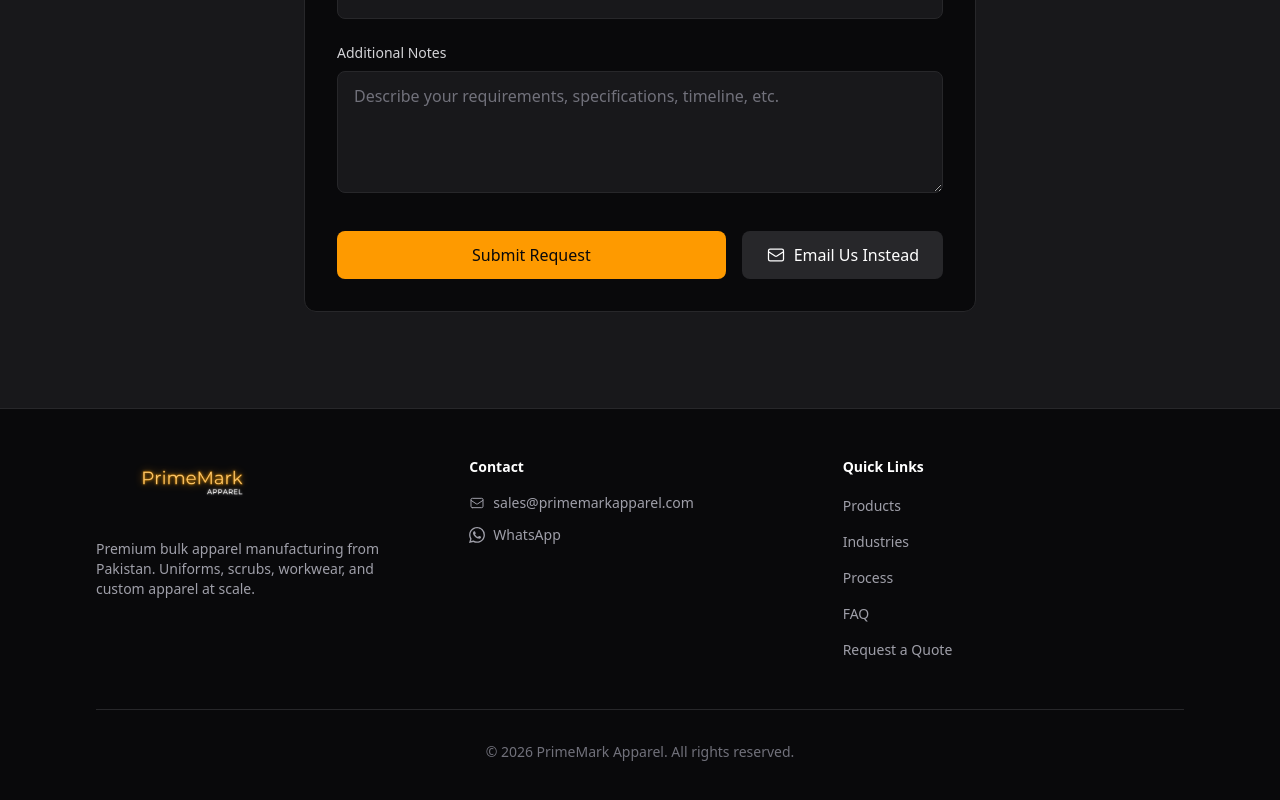
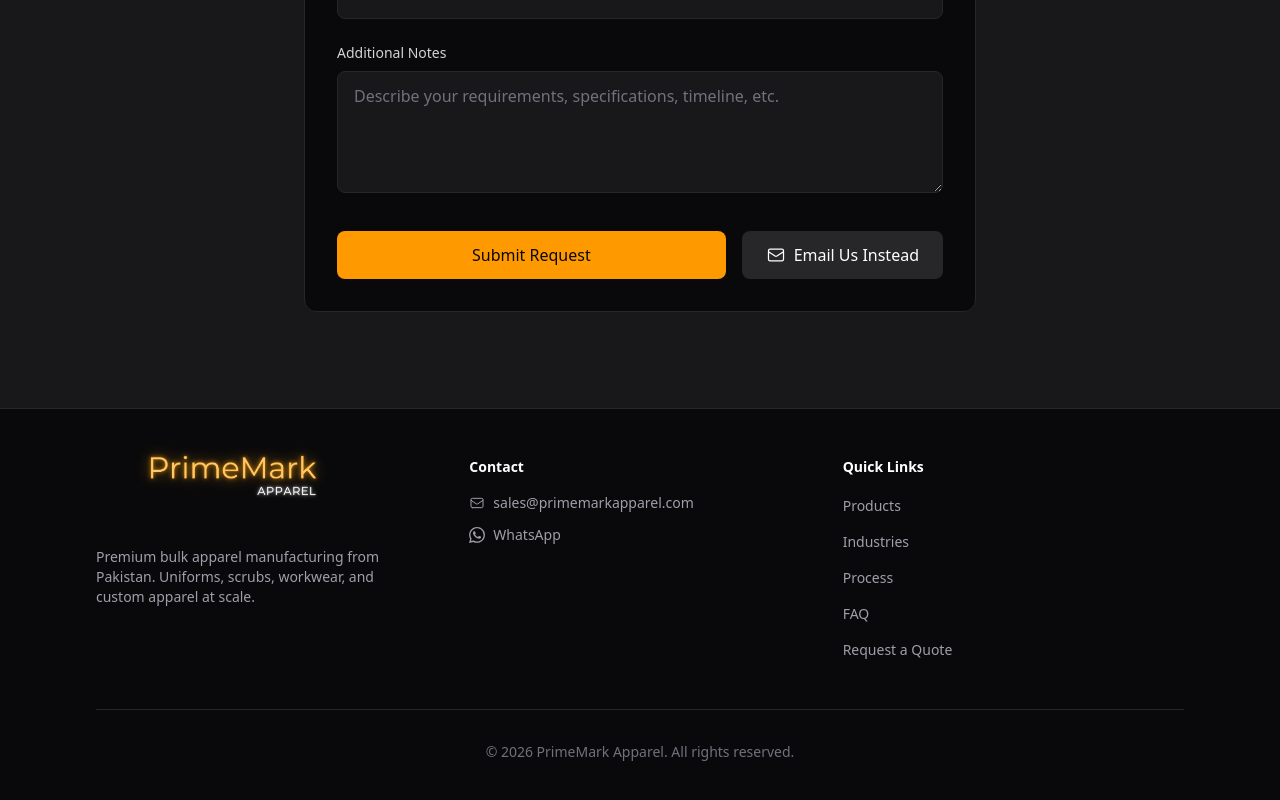
Before and after one commit to sajawalalisohail/primemarkapparel, a Next.js app: page / in a window 1280 px wide. Shown: the part 6584-7384 px from the top of the page. Built offline with nearby package versions, Linux system fonts and the light colour scheme.

Commit message:
Code fixes

```diff
--- a/src/components/Footer.tsx
+++ b/src/components/Footer.tsx
@@ -10,13 +10,13 @@ export default function Footer() {
         <div className="grid md:grid-cols-3 gap-8 items-start">
           {/* Brand */}
           <div>
-            <Link href="/" className="inline-block mb-4">
+            <Link href="/" className="inline-block mb-4 -m-6">
               <Image
                 src="/branding/PrimeMark.svg"
                 alt="PrimeMark Apparel"
                 width={200}
                 height={50}
-                className="h-12 w-auto"
+                className="h-20 w-auto"
               />
             </Link>
             <p className="mt-3 text-sm text-zinc-400 max-w-xs">
```
